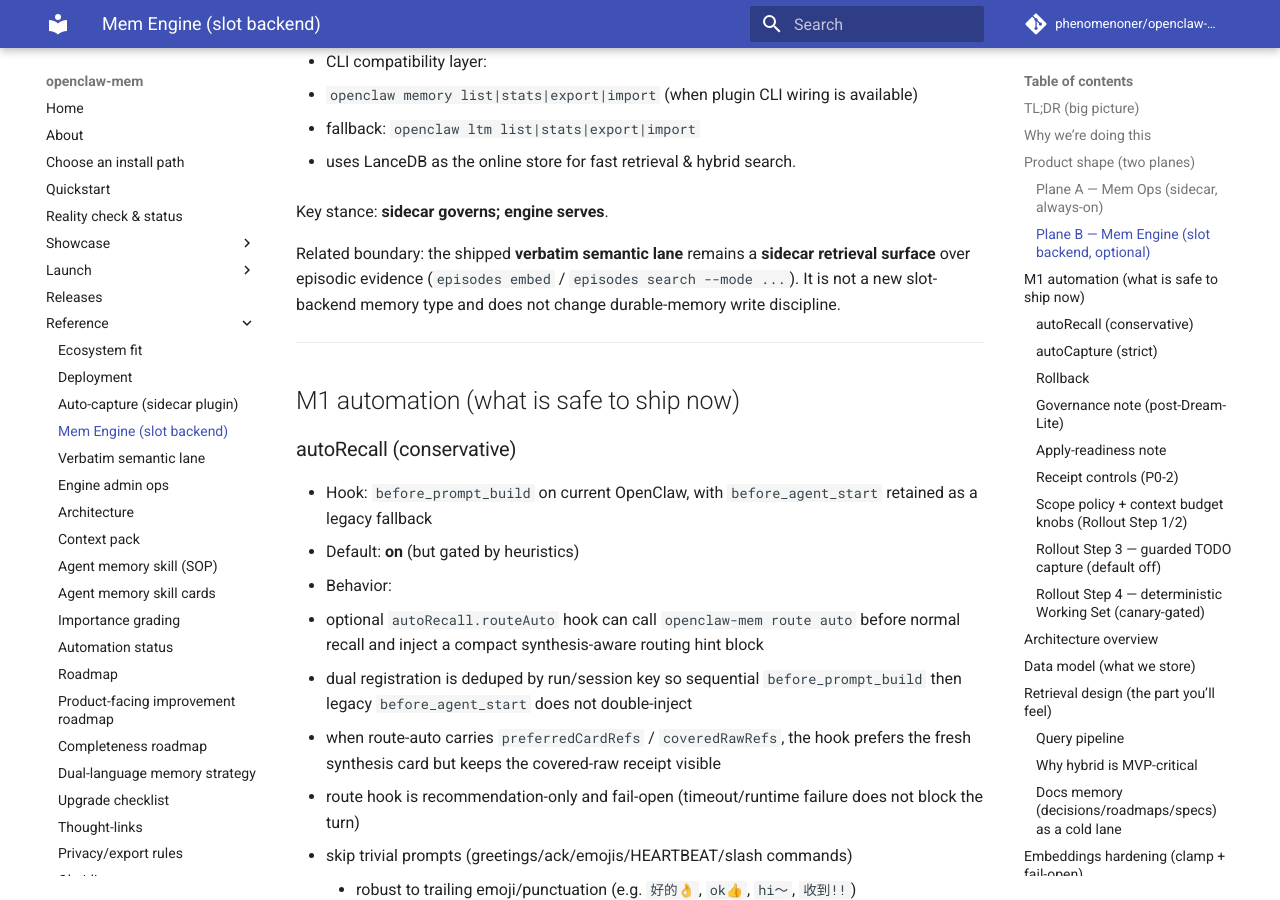
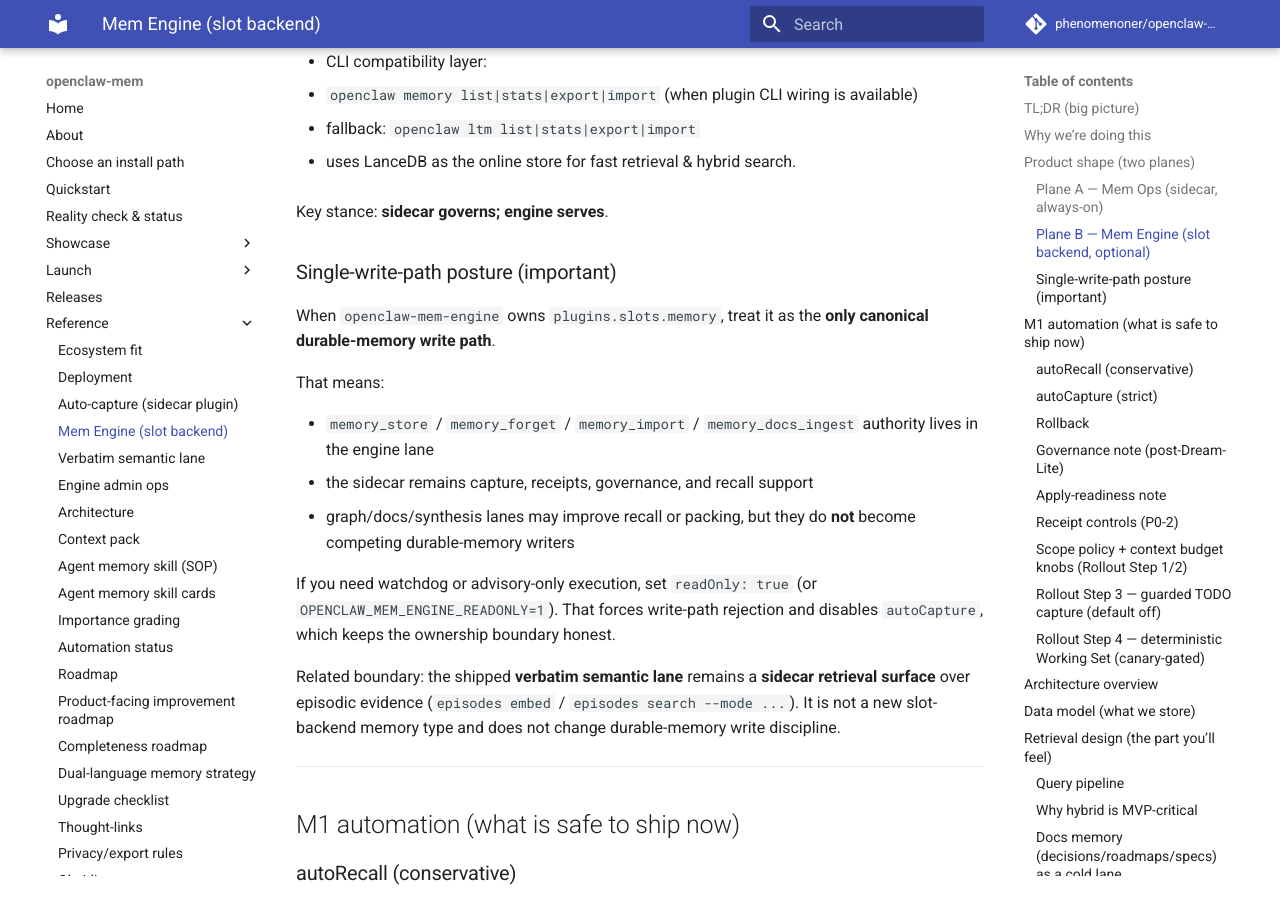
Before and after one commit to phenomenoner/openclaw-mem, an MkDocs documentation site: the page built from docs/mem-engine.md, in a window 1280 px wide and 900 px high, scrolled down 1999 px. Built offline with MkDocs 1.6.1 and Material for MkDocs 9.7.7, drawn with Linux system fonts in a browser that asks for light colours; comment, search, counter and statistics services are not loaded.

Commit message:
docs: harden mem-engine write authority boundary

```diff
--- a/docs/mem-engine.md
+++ b/docs/mem-engine.md
@@ -70,6 +70,19 @@
 - uses LanceDB as the online store for fast retrieval & hybrid search.
 
 Key stance: **sidecar governs; engine serves**.
+
+### Single-write-path posture (important)
+
+When `openclaw-mem-engine` owns `plugins.slots.memory`, treat it as the **only canonical durable-memory write path**.
+
+That means:
+
+- `memory_store` / `memory_forget` / `memory_import` / `memory_docs_ingest` authority lives in the engine lane
+- the sidecar remains capture, receipts, governance, and recall support
+- graph/docs/synthesis lanes may improve recall or packing, but they do **not** become competing durable-memory writers
+
+If you need watchdog or advisory-only execution, set `readOnly: true` (or `OPENCLAW_MEM_ENGINE_READONLY=1`).
+That forces write-path rejection and disables `autoCapture`, which keeps the ownership boundary honest.
 
 Related boundary: the shipped **verbatim semantic lane** remains a **sidecar retrieval surface** over episodic evidence (`episodes embed` / `episodes search --mode ...`). It is not a new slot-backend memory type and does not change durable-memory write discipline.
 
```
Also changed, not shown: CHANGELOG.md (+8 -1 lines), docs/context-pack.md (+2 -0 lines), docs/roadmap.md (+2 -0 lines), 3 other files.
